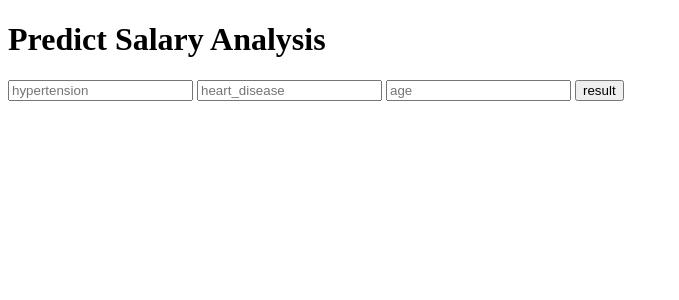
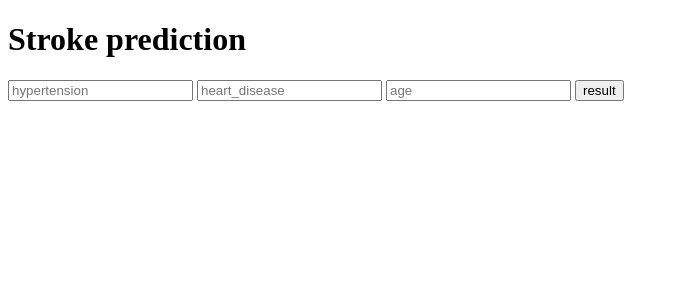
Before and after one commit to sreeram2001/stoke-prediction-ANFIS, a Flask app: page / in a window 1280 px wide. Shown: the top 300 px of the page, without its empty margins (0-679 px from the left). Run offline with Flask 2, Linux system fonts and the light colour scheme.

Commit message:
Update index.html

```diff
--- a/templates/index.html
+++ b/templates/index.html
@@ -13,7 +13,7 @@
 
 <body>
  <div class="login">
-	<h1>Predict Salary Analysis</h1>
+	<h1>Stroke prediction </h1>
 
      <!-- Main Input For Receiving Query to our ML -->
     <form action="{{ url_for('result')}}"method="post">
```
